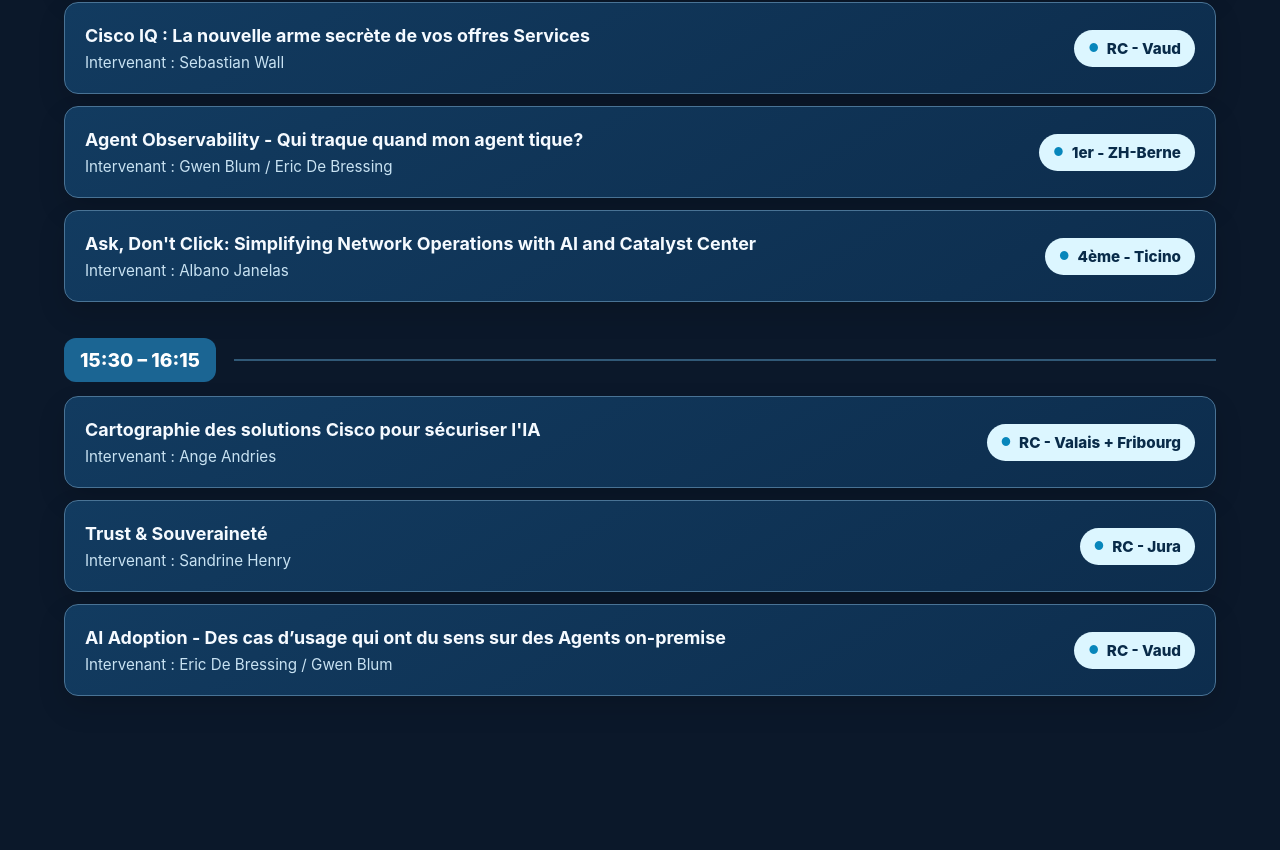
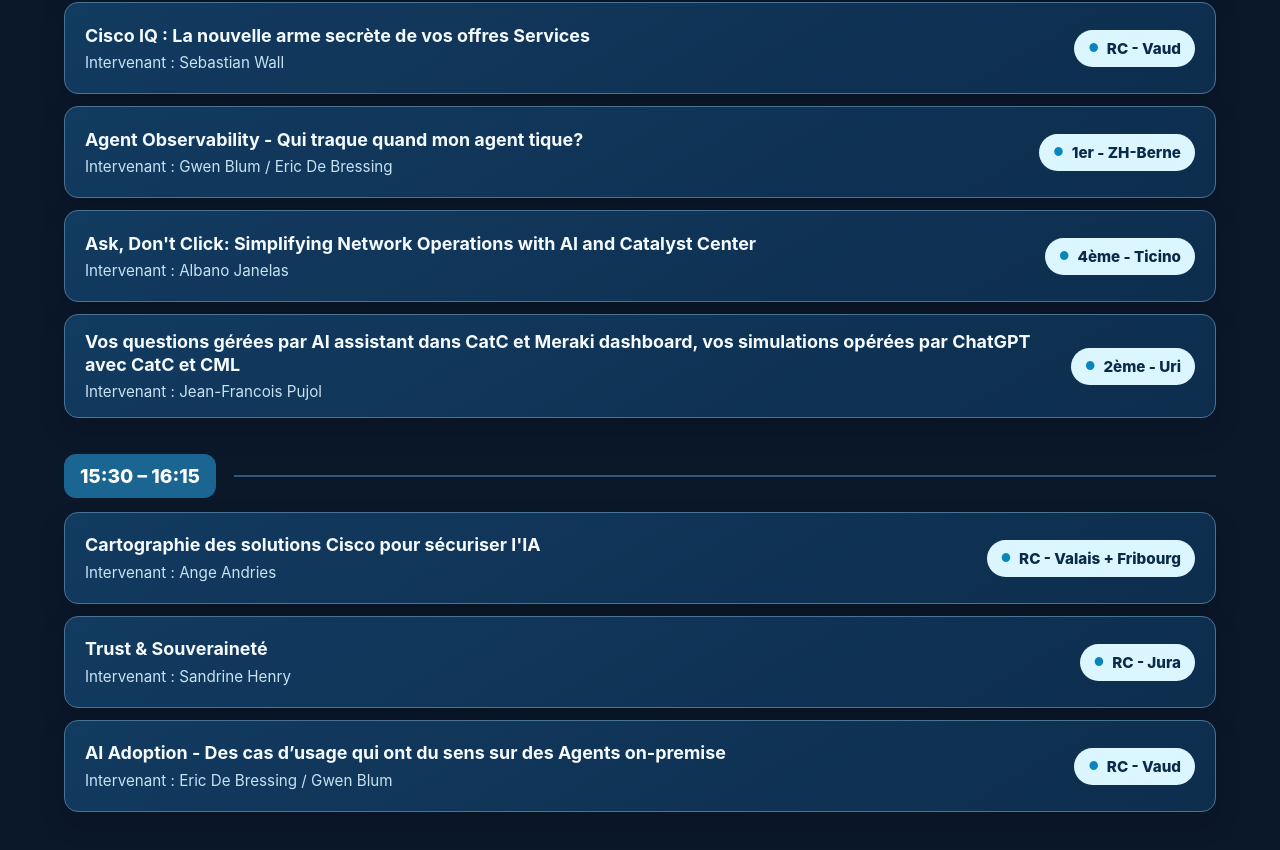
Before and after one commit to nostalg33k/agenda-engage, a plain HTML site: page index.html in a window 1280 px wide. Shown: the part 1918-2768 px from the top of the page. Drawn offline with Linux system fonts and the light colour scheme.

Commit message:
add jeanf session

```diff
--- a/index.html
+++ b/index.html
@@ -515,6 +515,7 @@ const RAW = `
 17|4|26|F|17
 17|4|18|J|13
 17|4|20|V|4
+17|3|13|U|12
 18|1|1|F|1
 18|1|21|J|15
 18|1|3|V|3
```
